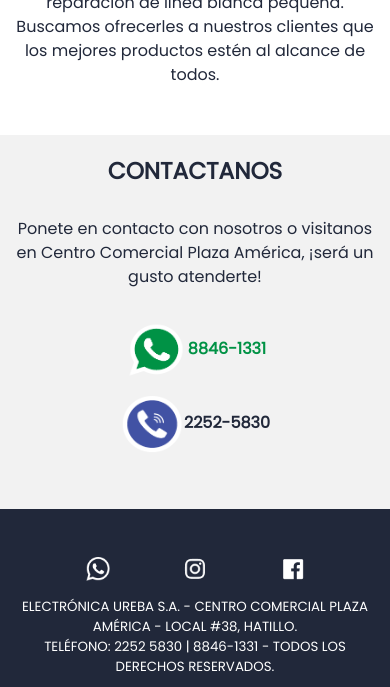
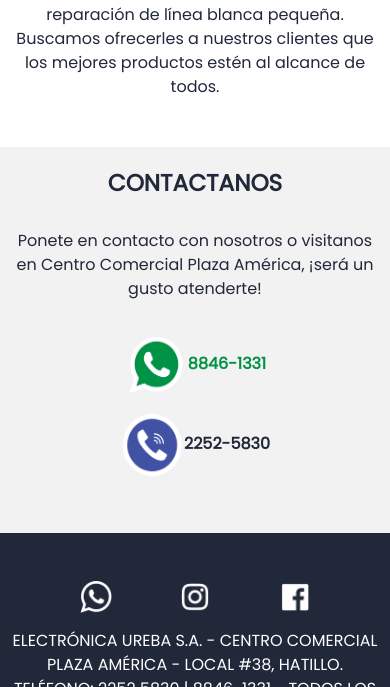
Before and after one commit to h-urena/ureba-website, a plain HTML site: page index.html in a window 390 px wide. Shown: the part 2682-3369 px from the top of the page. Drawn offline with nearby package versions, Linux system fonts and the light colour scheme.

Commit message:
12: Better display of icons on tablets

```diff
--- a/css/style.css
+++ b/css/style.css
@@ -35,8 +35,8 @@ h3 {
   background-repeat: no-repeat;
   background-size: contain;
   display: inline-block;
-  height: 32px;
-  width: 32px;
+  height: 2rem;
+  width: 2rem;
 }
 
 .icon:hover {
@@ -56,10 +56,10 @@ h3 {
 }
 
 .nav-link:hover {
-  border-bottom: 2px solid #FFF; /* Adjust as needed */
+  border-bottom: 2px solid #FFF;
   color: #FFF;
   opacity: 0.5;
-  transition: border-bottom 0.3s ease-in-out; /* Adjust as needed */
+  transition: border-bottom 0.3s ease-in-out;
 }
 
 /** Jumbotron classes **/
@@ -77,9 +77,9 @@ h3 {
   background-repeat: no-repeat;
   background-size: contain;
   display: inline-block;
-  height: 75px;
+  height: 4.75rem;
   margin: 0.5em 0;
-  width: 100px;
+  width: 6.25rem;
 }
 
 .parts-font {
@@ -163,9 +163,9 @@ h3 {
   background-repeat: no-repeat;
   background-size: contain;
   display: inline-block;
-  height: 58px;
+  height: 4rem;
   margin: 0.5em 0;
-  width: 64px;
+  width: 4rem;
 }
 
 .wa-text {
@@ -180,15 +180,7 @@ h3 {
 
 /** Footer classes **/
 .footer-font {
-  font-size: smaller;
-}
-
-.footer-icon {
-  background-repeat: no-repeat;
-  background-size: contain;
-  display: inline-block;
-  height: 24px;
-  width: 24px;
+  font-size: medium;
 }
 
 .footer-icon:hover {
@@ -208,7 +200,7 @@ h3 {
 }
 
 .footer-logo {
-  max-width: 60%;
+  max-width: 70%;
 }
 
 .footer-logo:hover {
--- a/index.html
+++ b/index.html
@@ -187,11 +187,11 @@
             <div class="row">
                 <div class="col-12 col-lg-2 d-flex justify-content-evenly align-items-center">
                     <a href="https://api.whatsapp.com/send?phone=50688461331" target="_blank" rel="noopener noreferrer"
-                        class="footer-icon footer-icon-wa"></a>
+                        class="icon footer-icon-wa"></a>
                     <a href="https://www.instagram.com/urebacr" target="_blank" rel="noopener noreferrer"
-                        class="footer-icon footer-icon-ig"></a>
+                        class="icon footer-icon-ig"></a>
                     <a href="https://www.facebook.com/urebacr" target="_blank" rel="noopener noreferrer"
-                        class="footer-icon footer-icon-fb"></a>
+                        class="icon footer-icon-fb"></a>
                 </div>
                 <div class="col-1 d-none d-lg-block"></div>
                 <div class="col-12 col-lg-6 footer-font mt-3 mt-lg-0 text-center text-lg-start">
```
